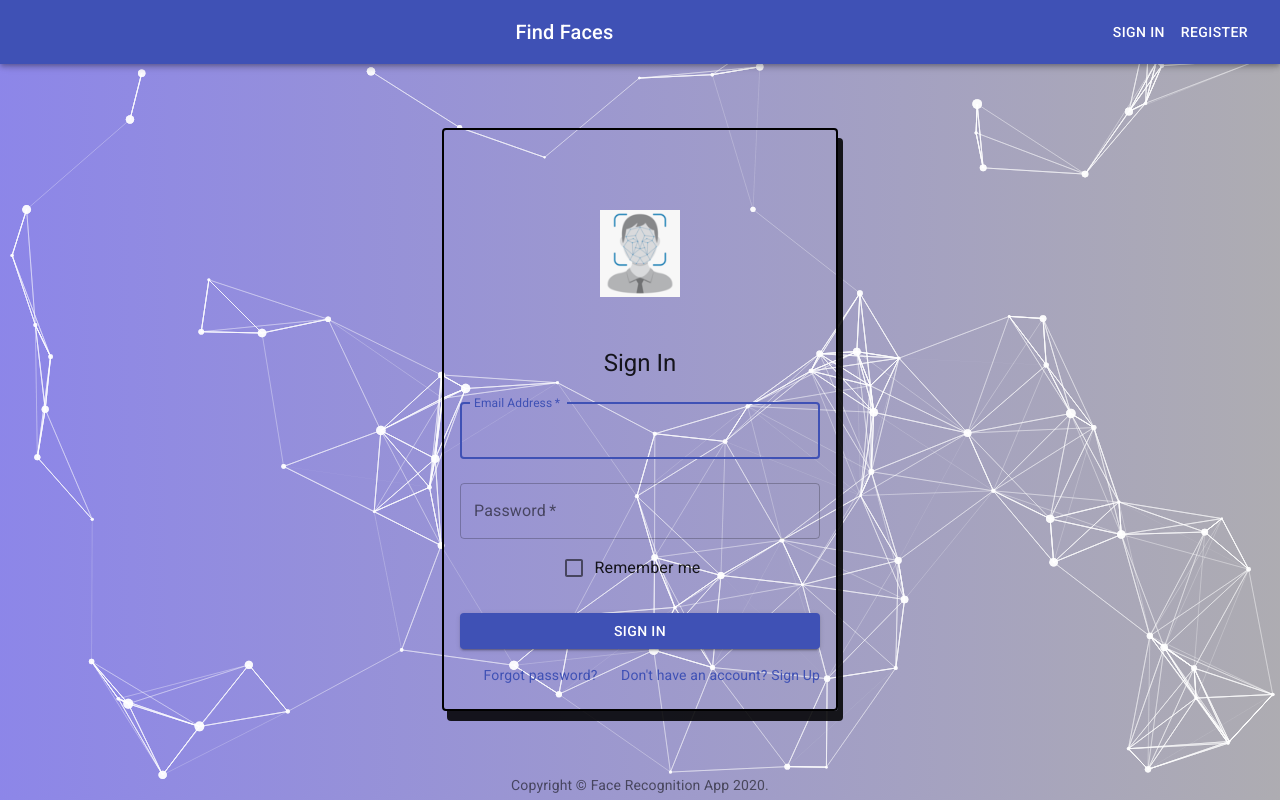
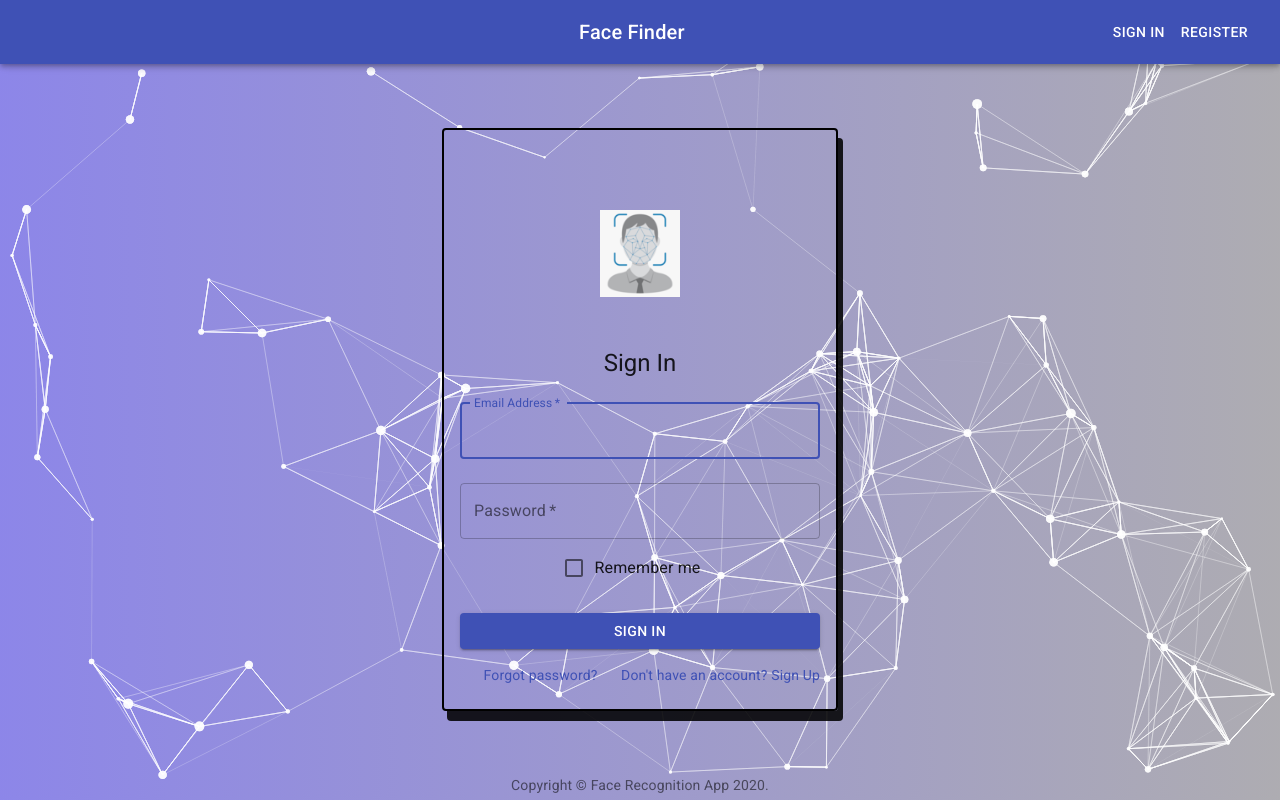
Before and after one commit to richknicks/FaceRecognitionApp, a React (Create React App) app: page / in a window 1280 px wide. Built offline with nearby package versions, Linux system fonts and the light colour scheme; what clarifai would draw is missing.

Commit message:
updated components

```diff
--- a/src/App.js
+++ b/src/App.js
@@ -118,7 +118,7 @@ class App extends Component {
     };
   };
   displayFaceBox = (box) => {
-    console.log(box);
+    console.log("Box Dimensions", box);
     this.setState({ box: box });
   };
   onInputChange = (event) => {
@@ -131,6 +131,7 @@ class App extends Component {
       .predict(Clarifai.FACE_DETECT_MODEL, this.state.input)
       .then((response) => {
         this.displayFaceBox(this.calculateFaceLocation(response));
+        console.log("Model Response", response);
       })
       .catch((error) => {
         console.log("This is an api error", error);
--- a/src/Components/Logo/Logo.js
+++ b/src/Components/Logo/Logo.js
@@ -2,11 +2,13 @@ import React from "react";
 import face from "./faceRecLogo.png";
 import "./Logo.css";
 import Tilt from "react-tilt";
+import { useRef } from "react";
 const Logo = () => {
+  const tiltBox = useRef();
   return (
     <div className="tiltBox">
       <Tilt className="Tilt" options={{ max: 55 }}>
-        <div className="Tilt-inner">
+        <div className="Tilt-inner" ref={tiltBox}>
           <img src={face} alt="Logo" />
         </div>
       </Tilt>
--- a/src/Components/Navigation/Navigation.js
+++ b/src/Components/Navigation/Navigation.js
@@ -14,6 +14,7 @@ const useStyles = makeStyles((theme) => ({
   },
   title: {
     flexGrow: 1,
+    paddingLeft: "135px",
   },
 }));
 
@@ -24,8 +25,8 @@ const Navigation = ({ onRouteChange, isSignedIn }) => {
     <div className={classes.root}>
       <AppBar position="static">
         <Toolbar>
-          <Typography variant="h6" className={classes.title} align="center">
-            Find Faces
+          <Typography variant="h6" className={classes.title}>
+            Face Finder
           </Typography>
           {isSignedIn ? (
             <Button onClick={() => onRouteChange("SignOut")} color="inherit">
--- a/src/Components/Register/Register.js
+++ b/src/Components/Register/Register.js
@@ -1,6 +1,5 @@
 import React from "react";
 import Button from "@material-ui/core/Button";
-import CssBaseline from "@material-ui/core/CssBaseline";
 import TextField from "@material-ui/core/TextField";
 import FormControlLabel from "@material-ui/core/FormControlLabel";
 import Checkbox from "@material-ui/core/Checkbox";
```
